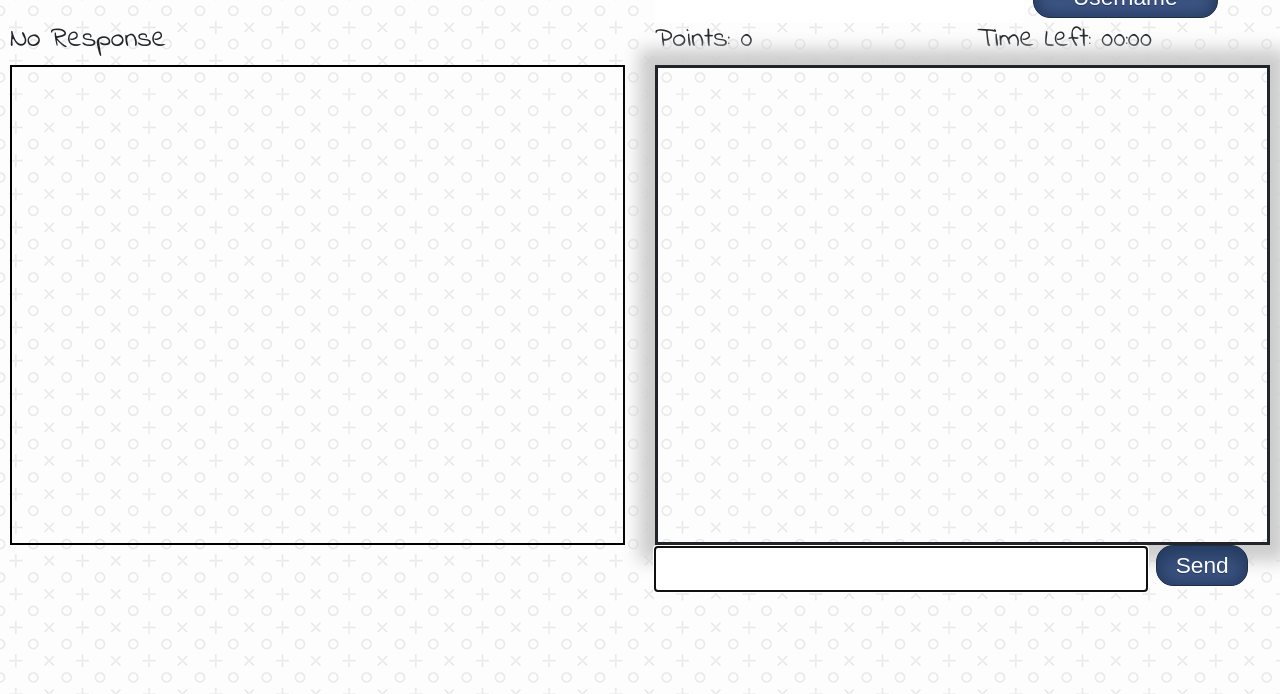
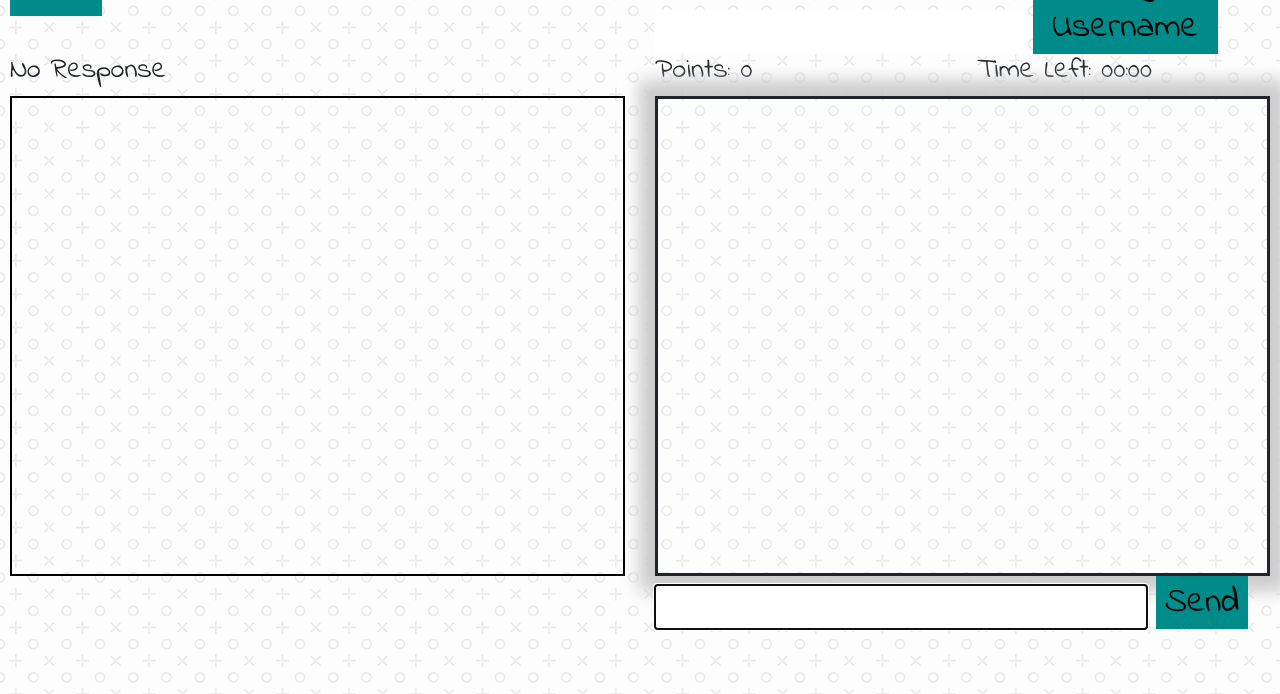
Before and after one commit to firewall2142/guessthis, a website: page index.html in a window 1280 px wide. Shown: the part 106-800 px from the top of the page. Drawn offline with nearby package versions, Linux system fonts and the light colour scheme; no server answers.

Commit message:
before fixing aesthetics1

```diff
--- a/index.html
+++ b/index.html
@@ -51,29 +51,7 @@
 			border: 2px solid black;
 			width: 100%;
 		}
-		button {
-			box-shadow:inset 0px 0px 15px 3px #23395e;
-			background:linear-gradient(to bottom, #2e466e 5%, #415989 100%);
-			background-color:#2e466e;
-			border-radius:17px;
-			border:1px solid #1f2f47;
-			display:inline-block;
-			cursor:pointer;
-			color:#ffffff;
-			font-family:Arial;
-			font-size:15px;
-			padding:6px 13px;
-			text-decoration:none;
-			text-shadow:0px 1px 0px #263666;
-		}
-		button:hover {
-			background:linear-gradient(to bottom, #415989 5%, #2e466e 100%);
-			background-color:#415989;
-		}
-		button:active {
-			position:relative;
-			top:1px;
-		}
+
 
 	</style>
 	<script src="main.js"></script>
```
